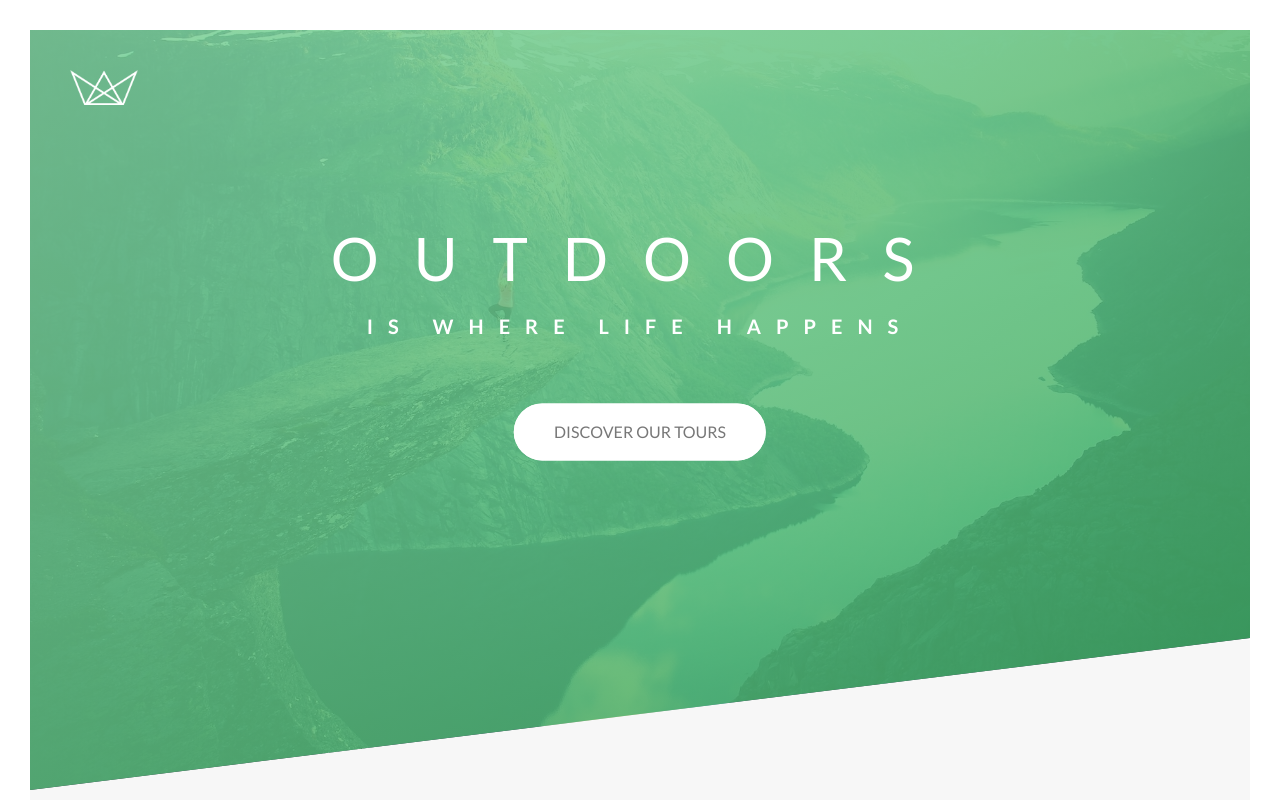
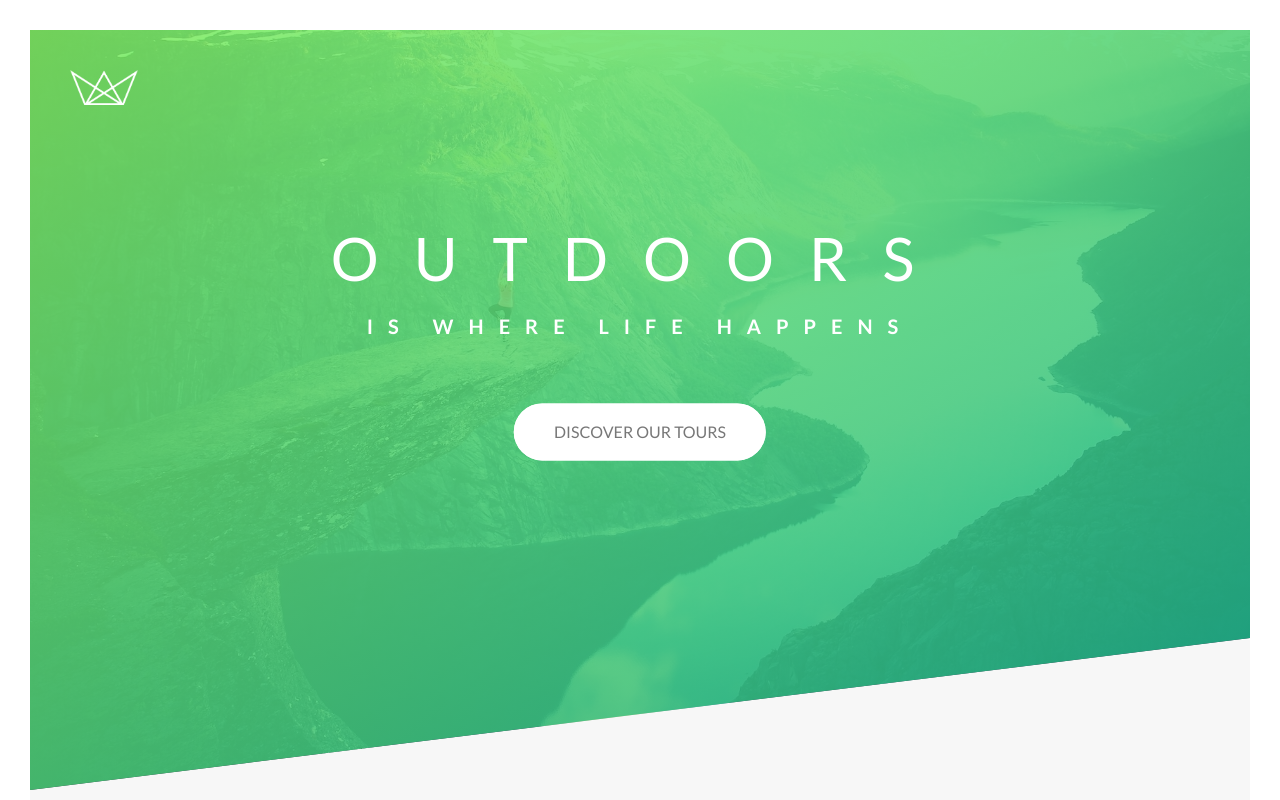
Before and after one commit to dario-piotrowicz/VueJS3-CSS_demo_Natours_website_miniproject, a Vue app: page / in a window 1280 px wide. Shown: the top 800 px of the page. Built offline with nearby package versions, Linux system fonts and the light colour scheme.

Commit message:
changed the gradient colors to make them more vibrant

```diff
--- a/src/assets/styles/constants/colors.scss
+++ b/src/assets/styles/constants/colors.scss
@@ -4,14 +4,7 @@ $color-white: #fff;
 $color-black: #000;
 
 $color-primary: #55c57a;
-$colors-primary-lighter-darker-amount: 11%;
-$color-primary-lighter: lighten(
-  $color-primary,
-  $colors-primary-lighter-darker-amount
-);
-$color-primary-darker: darken(
-  $color-primary,
-  $colors-primary-lighter-darker-amount
-);
+$color-primary-lighter: #81f05f;
+$color-primary-darker: rgb(23, 177, 143);
 
 $bg-color-neutral-light: #f7f7f7;
```
